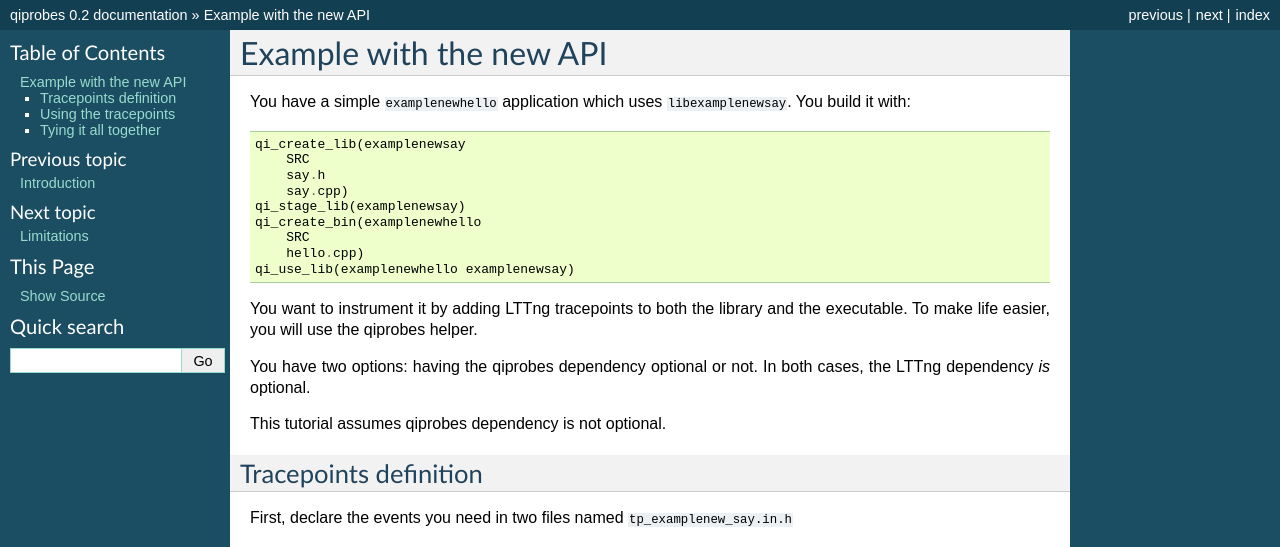
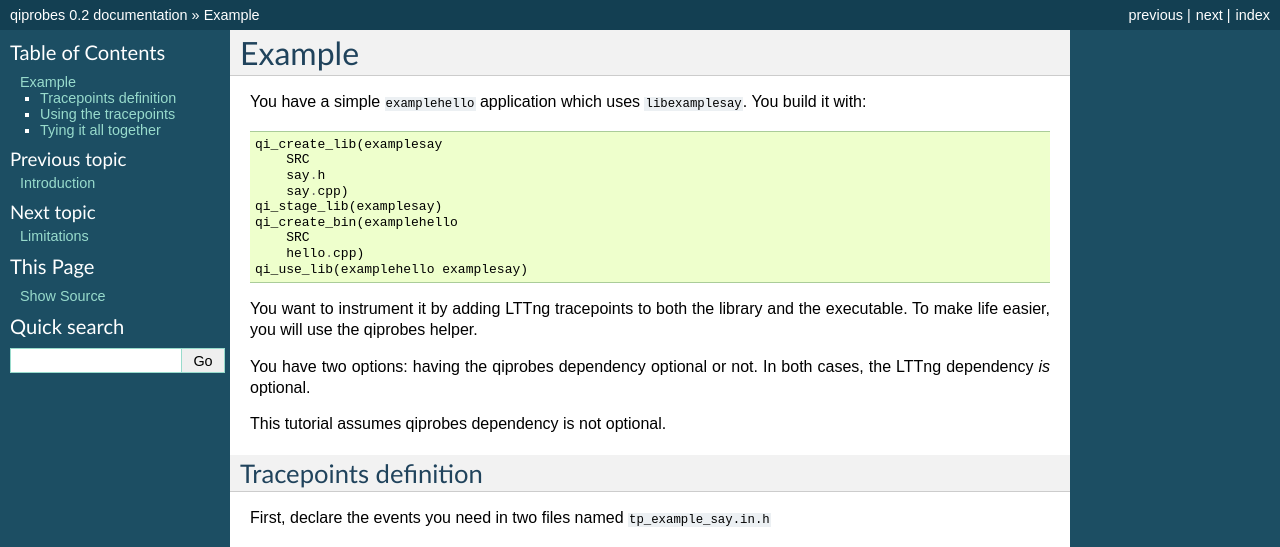
Before and after one commit to aldebaran/libqiprobes, a Sphinx documentation site: the page built from doc/source/example.rst, in a window 1280 px wide and 1400 px high. Shown: the top 547 px of the window. Built offline with Sphinx 7.4.7, drawn with Linux system fonts in a browser that asks for light colours; some of the changed text lies outside the part shown; grey boxes are pictures that could not be loaded.

Commit message:
rename examplenew in example "tout court"
Change-Id: Ic16095d005dc2a8a2b807e704be5b468560d1413
Reviewed-on: http://gerrit.aldebaran.lan:8080/15381
Reviewed-by: sbarthelemy <sbarthelemy@aldebaran-robotics.com>
Tested-by: sbarthelemy <sbarthelemy@aldebaran-robotics.com>

```diff
--- a/CMakeLists.txt
+++ b/CMakeLists.txt
@@ -13,7 +13,7 @@ project(qiprobes)
 find_package(qibuild)
 
 add_subdirectory("qiprobes")
-add_subdirectory("examplenew")
+add_subdirectory("example")
 
 # tests.
 #
--- a/doc/source/examplenew.rst
+++ b/doc/source/example.rst
@@ -1,18 +1,18 @@
-Example with the new API
-========================
+Example
+=======
 
-You have a simple ``examplenewhello`` application which uses ``libexamplenewsay``.
+You have a simple ``examplehello`` application which uses ``libexamplesay``.
 You build it with::
 
-    qi_create_lib(examplenewsay
+    qi_create_lib(examplesay
         SRC
         say.h
         say.cpp)
-    qi_stage_lib(examplenewsay)
-    qi_create_bin(examplenewhello
+    qi_stage_lib(examplesay)
+    qi_create_bin(examplehello
         SRC
         hello.cpp)
-    qi_use_lib(examplenewhello examplenewsay)
+    qi_use_lib(examplehello examplesay)
 
 You want to instrument it by adding LTTng tracepoints to both the library and
 the executable. To make life easier, you will use the qiprobes helper.
@@ -25,24 +25,24 @@ This tutorial assumes qiprobes dependency is not optional.
 Tracepoints definition
 ----------------------
 
-First, declare the events you need in two files named ``tp_examplenew_say.in.h``
+First, declare the events you need in two files named ``tp_example_say.in.h``
 
-.. literalinclude:: /../../examplenew/tp_examplenew_say.in.h
+.. literalinclude:: /../../example/tp_example_say.in.h
    :language: c
 
-and ``tp_examplenew_hello.in.h``
+and ``tp_example_hello.in.h``
 
-.. literalinclude:: /../../examplenew/tp_examplenew_hello.in.h
+.. literalinclude:: /../../example/tp_example_hello.in.h
    :language: c
 
 All the events in a file should use the same "provider", which are
-``qi_probes_examplenew_say`` and ``qi_probes_examplenew_hello`` respectively.
+``qi_probes_example_say`` and ``qi_probes_example_hello`` respectively.
 They act has a global namespace for your application events, and should be
 unique within the whole traced system.
 
 By convention, all Aldebaran events should start with ``qi_``. Here
-it is followed by ``probes_examplenew`` because the traced application and
-library are the examplenew from qiprobes.
+it is followed by ``probes_example`` because the traced application and
+library are the example from qiprobes.
 
 The rest of the file describes the tracepoint payload, and how it is stored in
 the trace. The details about the tracepoints declaration are documented in
@@ -53,14 +53,14 @@ Using the tracepoints
 ---------------------
 
 Then, include the headers and add the tracepoints in the application files,
-here ``examplenewsay.cpp``
+here ``examplesay.cpp``
 
-.. literalinclude:: /../../examplenew/say.cpp
+.. literalinclude:: /../../example/say.cpp
    :language: c++
 
-and ``examplenewhello.cpp``
+and ``examplehello.cpp``
 
-.. literalinclude:: /../../examplenew/hello.cpp
+.. literalinclude:: /../../example/hello.cpp
    :language: c++
 
 Tying it all together
@@ -68,7 +68,7 @@ Tying it all together
 
 Eventually, alter your CMakeLists.txt to add support for the probes:
 
-.. literalinclude:: /../../examplenew/CMakeLists.txt
+.. literalinclude:: /../../example/CMakeLists.txt
    :language: cmake
 
 ``qi_create_probe`` will:
@@ -76,27 +76,27 @@ Eventually, alter your CMakeLists.txt to add support for the probes:
  * create a qibuild submodule named like the probe, which should be used to
    the instrumented application/library.
 
- * use ``tp_examplenew_say.in.h`` to create ``tp_examplenew_say.h`` which is
+ * use ``tp_example_say.in.h`` to create ``tp_example_say.h`` which is
    #included by user code (``say.cpp``) and add it to the submodule.
 
  * if ``WITH_PROBES`` is true:
 
     * add libdl to the submodule
 
-    * use ``tp_examplenew_say.in.h`` to create ``examplenewsayprobe.cpp`` and
+    * use ``tp_example_say.in.h`` to create ``examplesayprobe.cpp`` and
       add it to the submodule.
 
-    * use ``tp_examplenew_say.in.h`` to create ``examplenewsayprobe.c``
+    * use ``tp_example_say.in.h`` to create ``examplesayprobe.c``
 
     * if ``QIPROBES_PROVIDER_BUILD_MODE`` is "SHARED"
 
-      * build ``examplenewsayprobe.c`` into ``examplenewsayprobe.so``,
+      * build ``examplesayprobe.c`` into ``examplesayprobe.so``,
         which should be LD_PRELOADED (at runtime) for the tracing to work.
         This library is linked with ``liblttng-ust.so``.
 
     * if ``QIPROBES_PROVIDER_BUILD_MODE`` is "BUILTIN"
 
-      * ``examplenewsayprobe.c`` is added to the submodule
+      * ``examplesayprobe.c`` is added to the submodule
 
       * add llttng-ust and urcu as dependencies of the submodule
 
--- a/doc/source/index.rst
+++ b/doc/source/index.rst
@@ -5,5 +5,5 @@ qiprobes documentation
    :maxdepth: 2
 
    intro
-   examplenew
+   example
    limitations
--- a/runtests.py
+++ b/runtests.py
@@ -107,8 +107,8 @@ def run_test(test, config, providers=None):
 
 if __name__ == "__main__":
     config = 'shared'
-    run_test('examplenewhello', config,
-            ['examplenewsayprobe', 'examplenewhelloprobe'])
+    run_test('examplehello', config,
+            ['examplesayprobe', 'examplehelloprobe'])
     tests = ('hello', 'subdirhello')
     configs = ('off', 'shared', 'builtin') # todo: add 'static'
     #tests = tests[0:1]
```
Also changed, not shown: 12 other files.
